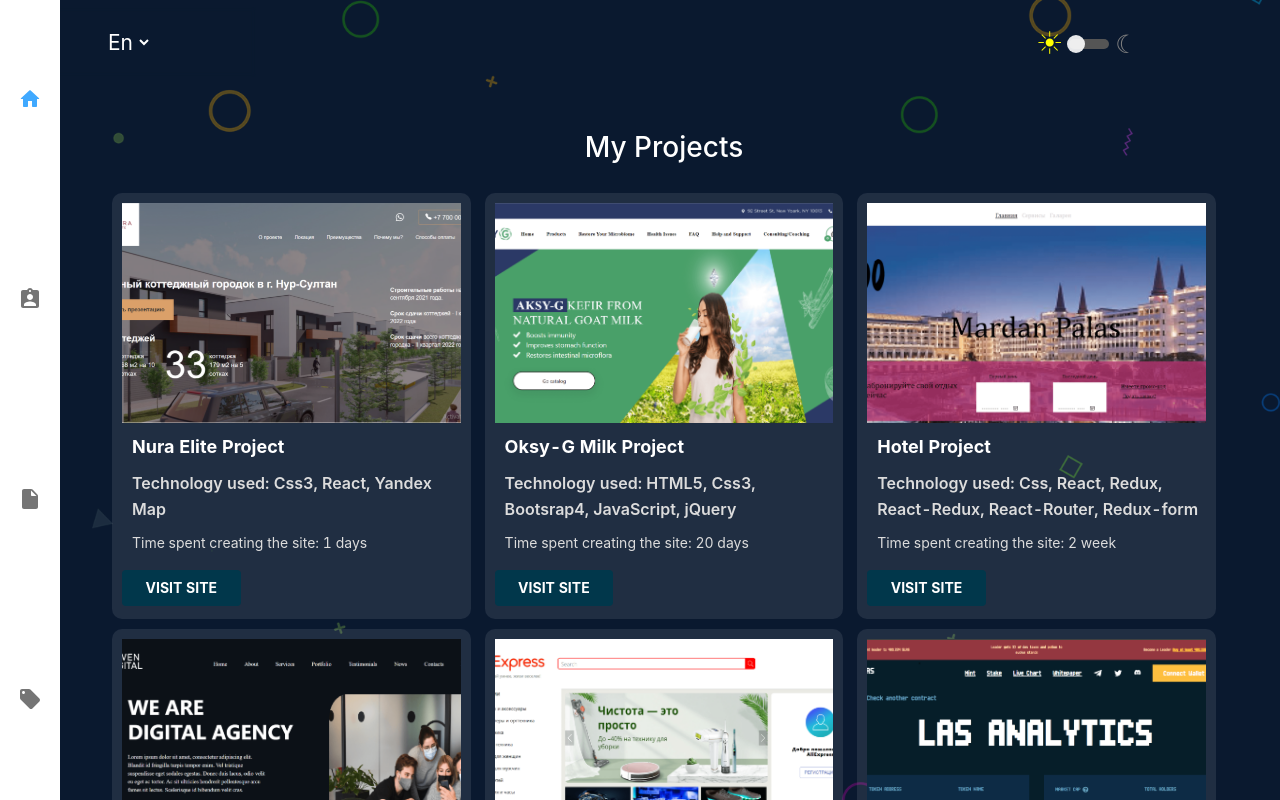
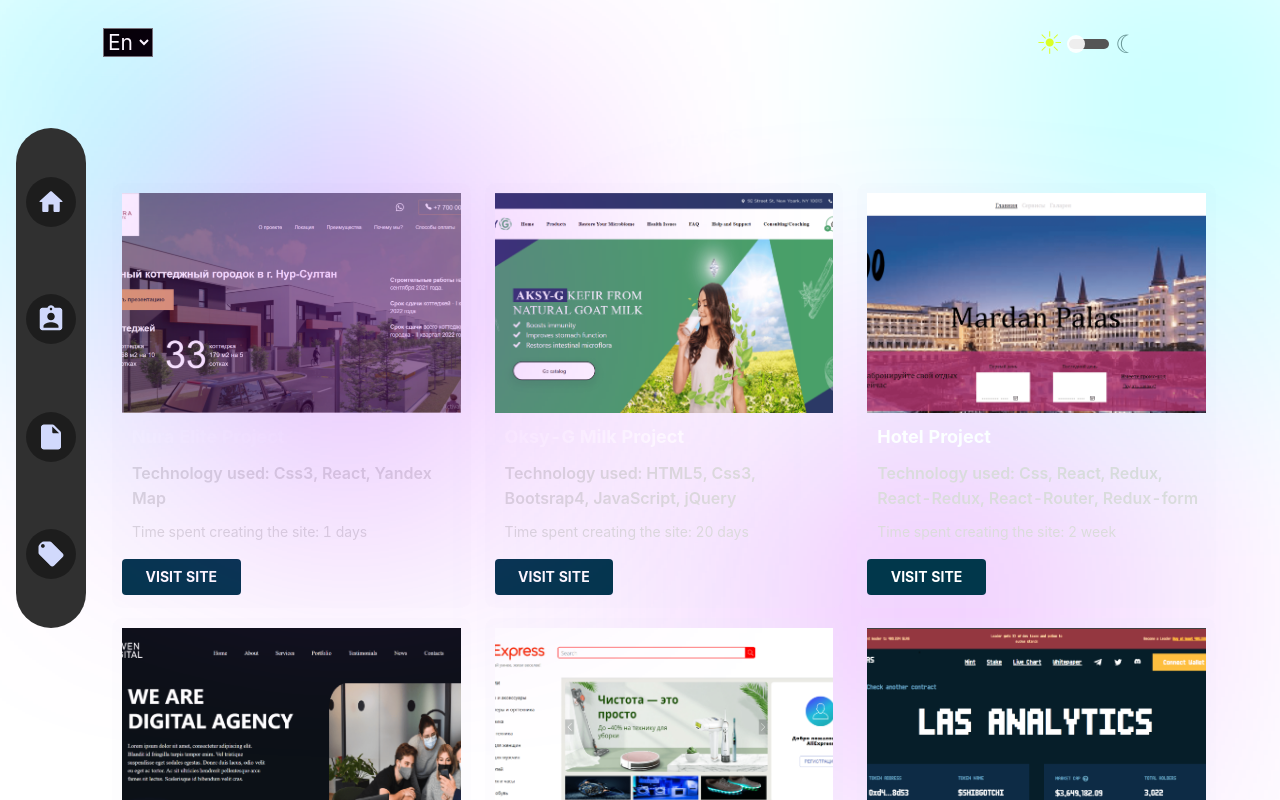
Before and after one commit to TukhtayevaRoziya/My_Portfolio, a React (Create React App) app: page /#/project in a window 1280 px wide. Shown: the top 800 px of the page. Built offline with nearby package versions, Linux system fonts and the light colour scheme.

Commit message:
dark navbar

```diff
--- a/src/App.css
+++ b/src/App.css
@@ -1,14 +1,58 @@
 body {
-  background-color: #0a192f !important;
-  color: rgb(220, 220, 220) !important;
-  font-family: "Fira Code", monospace;
+  background: #fff !important;
+  color: #02021a !important;
+  font-family: 'Fira Code', monospace;
   margin: 0;
   background: url(./assets/bg.png) left/cover;
   background-repeat: repeat;
 }
 
+body:before {
+  background: #0ff;
+}
+
+body:after {
+  background: #b700ff;
+  left: 250px;
+  top: 200px;
+}
+
+body:after,
+body:before {
+  content: '';
+  -webkit-filter: blur(140px);
+  filter: blur(140px);
+  height: 200px;
+  position: fixed;
+  width: 200px;
+}
+
+.bg-circle1,
+.bg-circle2 {
+  height: 200px;
+  position: fixed;
+  width: 200px;
+}
+
+.bg-circle1 {
+  background: #0ff;
+  -webkit-filter: blur(140px);
+  filter: blur(140px);
+  right: 0;
+  top: 0;
+}
+
+.bg-circle2 {
+  background: #b700ff;
+  bottom: 100px;
+  -webkit-filter: blur(150px);
+  filter: blur(150px);
+  right: 250px;
+  z-index: -1;
+}
+
 .dark {
-  background-color: #000 !important;
+  background-color: #02021a !important;
 }
 
 .dark .Footer_Footer__tKyXQ a,
@@ -18,17 +62,59 @@ body {
 
 .Footer_Footer__tKyXQ a,
 .Footer_Footer__tKyXQ a span {
-  color: #0a192f;
+  color: #d1d9fc;
+}
+
+.MuiBottomNavigation-root {
+  background-color: #303030 !important;
+}
+
+.MuiBottomNavigation-root {
+  border-radius: 50px;
+  min-height: 500px;
+  margin: 10% 0 10% 1rem;
+
+  display: flex;
+  justify-content: center;
+  background-color: #fff;
+  padding: 15px 10px;
+  align-items: center;
+  width: 70px !important;
+  box-sizing: border-box;
 }
 
 .dark .MuiBottomNavigation-root {
-  background-color: #303030 !important;
+  background-color: rgb(0 0 0 / 50%) !important;
 }
 
 .dark .Footer_Footer__ndc6F a span {
   color: #fff !important;
 }
 
+svg.MuiSvgIcon-root {
+  border-radius: 50%;
+  padding: 10px;
+  width: 50px;
+  height: 50px;
+  box-sizing: border-box;
+  background-color: rgba(0, 0, 0, 0.397);
+  color: #d1d9fc;
+}
+
+a.MuiButtonBase-root.MuiBottomNavigationAction-root.Mui-selected.active
+  svg.MuiSvgIcon-root {
+  border: 2px solid #5875f8;
+}
+
+a.MuiButtonBase-root.MuiBottomNavigationAction-root.Mui-selected.active
+  svg.MuiSvgIcon-root
+  path {
+  color: #5875f8;
+}
+
+.MuiTouchRipple-root {
+  display: none;
+}
 .App {
   height: 100vh;
   /* overflow: hidden; */
@@ -47,6 +133,7 @@ body {
   font-weight: 200;
   display: flex;
   justify-content: space-between;
+  margin: 0;
 }
 
 .counter strong {
@@ -61,6 +148,16 @@ body {
   border-color: #5649a6;
 }
 
+.ant-select-dropdown,
+.ant-select:not(.ant-select-customize-input) .ant-select-selector {
+  background-color: transparent;
+  border: none;
+  color: #fff;
+}
+.MuiBottomNavigationAction-root.MuiBottomNavigationAction-iconOnly,
+.MuiBottomNavigationAction-root.Mui-selected {
+  padding-top: 0 !important;
+}
 @media (min-width: 0) and (max-width: 800.9px) {
   .counter {
     width: 85%;
--- a/src/App.js
+++ b/src/App.js
@@ -16,6 +16,8 @@ const Project = lazy(() => import("./components/Project/Project"));
 const App = () => {
   return (
     <div className="App">
+      <div class="bg-circle1"></div>
+      <div class="bg-circle2"></div>
       <h2 className="counter">
         <Language />
         <Switch />
--- a/src/components/Footer/Footer.jsx
+++ b/src/components/Footer/Footer.jsx
@@ -28,21 +28,18 @@ export default class Footer extends Component {
           className={"nav primary " + style.Footer}
         >
           <BottomNavigationAction
-            label="Home"
             icon={<HomeRoundedIcon />}
             value="home"
             component={NavLink}
             to={pathMap[0]}
           />
           <BottomNavigationAction
-            label="Resume"
             icon={<AssignmentIndIcon />}
             value="resume"
             component={NavLink}
             to={pathMap[1]}
           />
           <BottomNavigationAction
-            label="Projects"
             icon={<InsertDriveFileRoundedIcon />}
             value="project"
             component={NavLink}
@@ -50,7 +47,6 @@ export default class Footer extends Component {
           />
 
           <BottomNavigationAction
-            label="Services"
             icon={<LocalOfferRoundedIcon />}
             value="service"
             component={NavLink}
--- a/src/components/Header/Header.module.css
+++ b/src/components/Header/Header.module.css
@@ -14,7 +14,12 @@
   margin: 2rem 0 0.5rem 0;
   font-size: 24px;
   text-align: center;
-  color: #fff !important;
+  color: #02021a !important;
+}
+
+.typewriter p {
+  color: #02021a;
+  font-weight: bolder;
 }
 
 .typewriter #line_1,
@@ -85,7 +90,7 @@ a {
 
 .mainPicture {
   width: 100%;
-  height: 550px;
+  height: 500px;
   background-image: url("../../assets/forHome.svg");
   background-repeat: no-repeat;
   background-size: 100% 100%;
--- a/src/components/Language/Language.jsx
+++ b/src/components/Language/Language.jsx
@@ -1,19 +1,20 @@
-import { useState } from "react";
+import { useState } from 'react'
 
-import i18n from "../../i18n";
+import i18n from '../../i18n'
 
-import "./TopHeader.css";
+import './TopHeader.css'
 
 function Language() {
-  const defaultLang = localStorage.getItem("lang")
-    ? localStorage.getItem("lang")
-    : "uz";
-  const [lang, setLang] = useState(defaultLang);
+  const defaultLang = localStorage.getItem('lang')
+    ? localStorage.getItem('lang')
+    : 'uz'
+  const [lang, setLang] = useState(defaultLang)
 
   const handleChange = (event) => {
-    setLang(event.target.value);
-    localStorage.setItem("lang", event.target.value);
-    i18n.changeLanguage(event.target.value);
+    setLang(event.target.value)
+    console.log(event.target)
+    localStorage.setItem('lang', event.target.value)
+    i18n.changeLanguage(event.target.value)
   }
   return (
     <div className="TopHeader">
@@ -25,7 +26,7 @@ function Language() {
         </select>
       </div>
     </div>
-  );
+  )
 }
 
 export default Language
--- a/src/components/Language/TopHeader.css
+++ b/src/components/Language/TopHeader.css
@@ -8,18 +8,19 @@
     margin: auto 0;
 }
 
-.select select{
+.dark .select select{
     color: #fff;
     border: none;
-    background-color: #0a192f;
+    background-color: transparent;
+    font-size: 18px;
 }
 
-.dark .select select{
+.select select{
     background-color: #000000;
 }
 
 .dark .select select option{
-    background-color: black;
+    background-color: rgb(8 63 88);
     border: none;
 }
 
```
Also changed, not shown: 1 other file (tests, documents, lock files or other folders).
